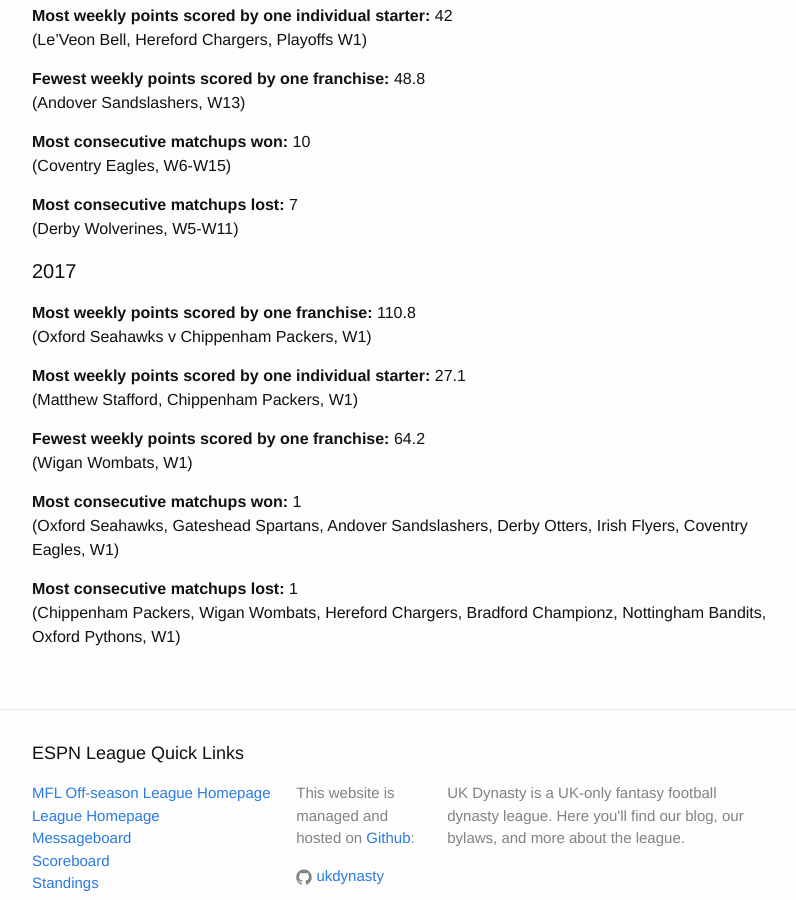
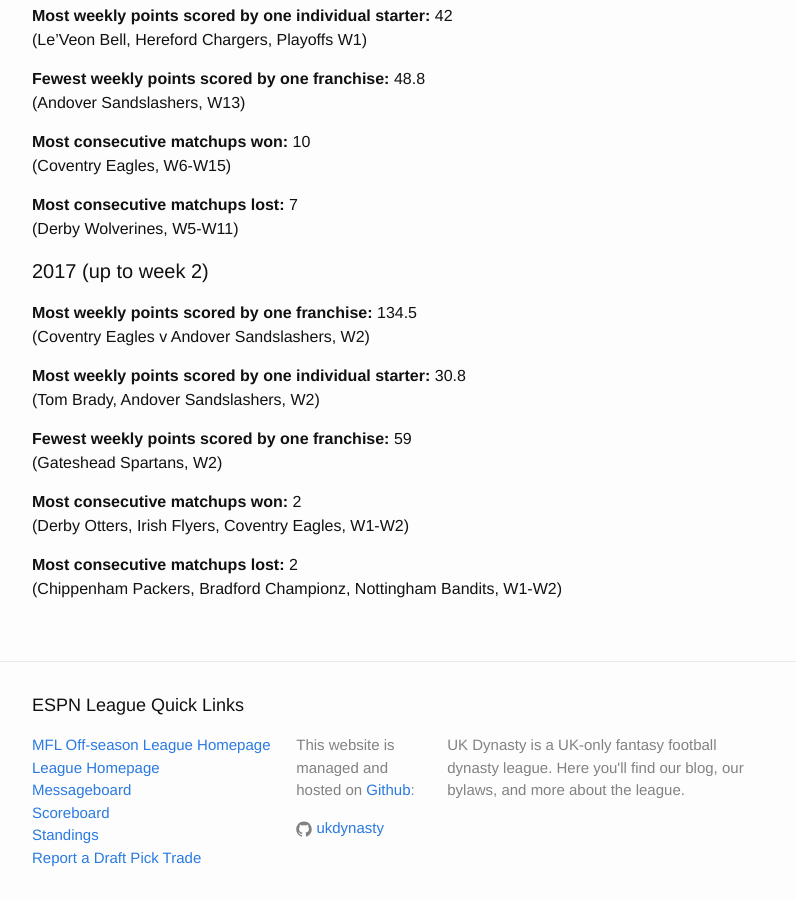
Before and after one commit to UKDynasty/ukdynasty.github.io, a Jekyll site: the page built from history/index.md, in a window 1280 px wide and 900 px high, scrolled down 1601 px. Shown: the whole window, without its empty margins (238-1034 px from the left). Built offline with Jekyll 4.4.1, drawn with Linux system fonts in a browser that asks for light colours.

Commit message:
Update index.md

```diff
--- a/history/index.md
+++ b/history/index.md
@@ -75,19 +75,19 @@
 **Most consecutive matchups lost:**  7
 (Derby Wolverines, W5-W11)
 
-#### 2017
+#### 2017 (up to week 2)
 
-**Most weekly points scored by one franchise:** 110.8
-(Oxford Seahawks v Chippenham Packers, W1)
+**Most weekly points scored by one franchise:** 134.5
+(Coventry Eagles v Andover Sandslashers, W2)
 
-**Most weekly points scored by one individual starter:** 27.1
-(Matthew Stafford, Chippenham Packers, W1)
+**Most weekly points scored by one individual starter:** 30.8
+(Tom Brady, Andover Sandslashers, W2)
 
-**Fewest weekly points scored by one franchise:** 64.2
-(Wigan Wombats, W1)
+**Fewest weekly points scored by one franchise:** 59
+(Gateshead Spartans, W2)
 
-**Most consecutive matchups won:** 1
-(Oxford Seahawks, Gateshead Spartans, Andover Sandslashers, Derby Otters, Irish Flyers, Coventry Eagles, W1)
+**Most consecutive matchups won:** 2
+(Derby Otters, Irish Flyers, Coventry Eagles, W1-W2)
 
-**Most consecutive matchups lost:** 1
-(Chippenham Packers, Wigan Wombats, Hereford Chargers, Bradford Championz, Nottingham Bandits, Oxford Pythons, W1)
+**Most consecutive matchups lost:** 2
+(Chippenham Packers, Bradford Championz, Nottingham Bandits, W1-W2)
```
